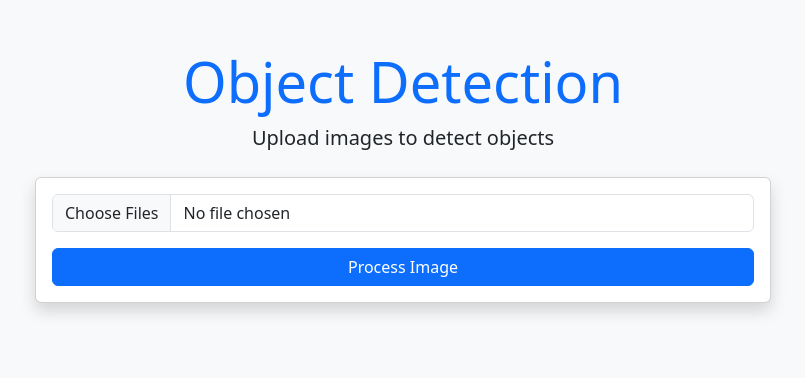
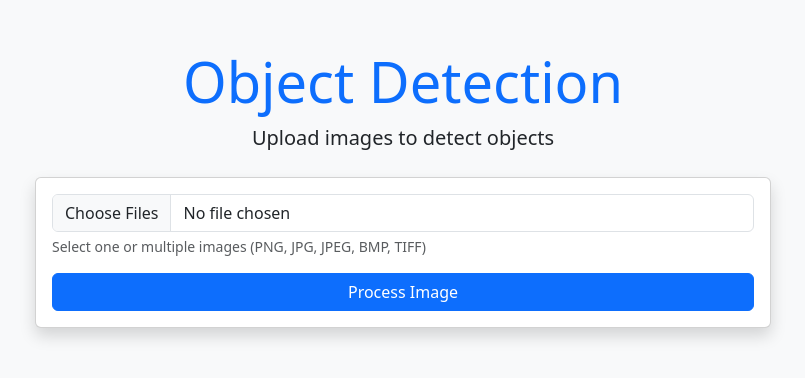
Before and after one commit to DoyinHubX/flaskObjectDetectionAPP_with_YOLOv3_and_YOLO11, a Flask app: page / in a window 1280 px wide. Shown: the part 56-434 px from the top of the page, without its empty margins (237-1042 px from the left). Run offline with Flask 3, Linux system fonts and the light colour scheme; parts of the project's set-up code (start-up, migrations or seed data) failed here and were passed over; some libraries are stand-ins or nearby versions.

Commit message:
provide labels for image file types

```diff
--- a/templates/index.html
+++ b/templates/index.html
@@ -27,6 +27,9 @@
                             <div class="mb-3">
                                 <input type="file" name="files"
                                        class="form-control" accept="image/*" multiple>
+                                <div class="form-text">
+                                    Select one or multiple images (PNG, JPG, JPEG, BMP, TIFF)
+                                </div>
                             </div>
                             <button type="submit" class="btn btn-primary w-100">
                                 Process Image
--- a/templates/result.html
+++ b/templates/result.html
@@ -18,6 +18,9 @@
             <div class="card-body text-center">
                 <h2 class="mb-4">Processed Image</h2>
                 <img src="{{ image_url }}" class="img-fluid rounded" alt="Processed Result">
+                <div class="mt-4">
+                    <a href="/" class="btn btn-primary">Process Another Image</a>
+                </div>
             </div>
         </div>
     </div>
```
Also changed, not shown: static/uploads/processed_ddd007eaaa1f4e62971d63fa55c04a2a_5c52e9850172552edaf233c6b2754a63.jpg (added).
